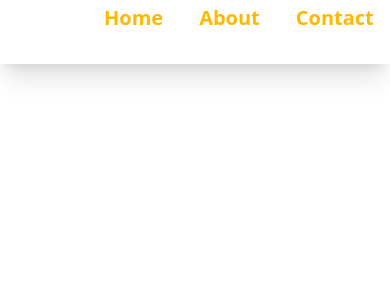
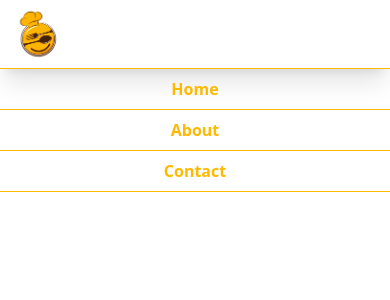
Before and after one commit to sumit8104608630/sithReactProject, a React (Vite) app: page / in a window 390 px wide. Shown: the top 300 px of the page. Built offline with nearby package versions, Linux system fonts and the light colour scheme.

Commit message:
responsive

```diff
--- a/src/Components/Footer.jsx
+++ b/src/Components/Footer.jsx
@@ -0,0 +1,17 @@
+import React from 'react'
+
+function Footer() {
+  return (
+    <div>
+        <div>
+
+        </div>
+        <div></div>
+        <div></div>
+        <div></div>
+
+    </div>
+  )
+}
+
+export default Footer
--- a/src/Components/Header.jsx
+++ b/src/Components/Header.jsx
@@ -2,10 +2,11 @@ import foodWeAppLogo from "../assets/Logos/foodweAppLogo.png"
 
 function Header() {
   return (
-    <div className="flex justify-between items-center shadow-xl bg-white px-6 py-1">
+    <>
+    <div className="flex justify-between items-center shadow-xl bg-white md:px-6 px-2 py-1">
         <div className="group">
             <img
-                className="w-20 transition-transform duration-300 group-hover:scale-110 group-hover:rotate-3"
+                className="md:w-20 w-15 transition-transform duration-300 group-hover:scale-110 group-hover:rotate-3"
                 src={foodWeAppLogo}
                 alt="FoodWe App Logo"
             />
@@ -14,7 +15,7 @@ function Header() {
         <div className="flex-1 max-w-md mx-8">
         </div>
 
-        <nav>
+        <nav className="md:block hidden">
             <ul className="flex gap-5 list-none">
                 <li>
                     <a href="#" className="nav-link relative text-xl font-semibold text-amber-400 px-4 py-1 rounded-lg transition-all duration-300 hover:text-amber-500 hover:-translate-y-1 hover:scale-105 hover:shadow-lg hover:shadow-amber-400/30 hover:bg-amber-50">
@@ -37,6 +38,28 @@ function Header() {
             </ul>
         </nav>
     </div>
+    <div className="w-full md:hidden block ">
+         <nav className="w-full text-center">
+            <ul className="flex flex-col justify-center  list-none">
+                <li className="border-b py-2 font-semibold text-amber-400 hover:bg-amber-50 border-t ">
+                    <a href="#" >
+                        Home
+                    </a>
+                </li>
+                <li className="border-b py-2 font-semibold text-amber-400 hover:bg-amber-50 ">
+                    <a href="#" >
+                      About
+                    </a>
+                </li>
+                <li className="border-b py-2 font-semibold text-amber-400 hover:bg-amber-50 ">
+                    <a href="#" >
+                              Contact
+                    </a>
+                </li>
+            </ul>
+        </nav>
+    </div>
+    </>
   )
 }
 
```
